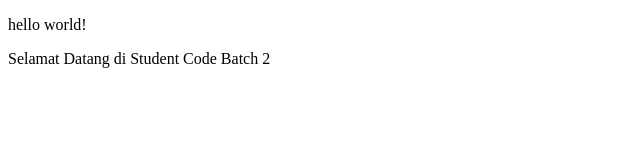
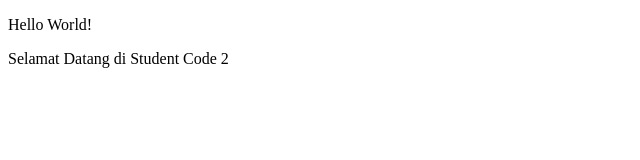
Before and after one commit to kinanthipr/student-code, a plain HTML site: page halaman1.html in a window 1280 px wide. Shown: the full height of the page, 0-640 px from the left. Drawn offline with Linux system fonts and the light colour scheme.

Commit message:
latihan 2 , code editor

```diff
--- a/halaman1.html
+++ b/halaman1.html
@@ -1,12 +1,10 @@
-<!doctype html>
+<!DOCTYPE html>
 <html>
 <head>
-  <title>LAPSI IPM</title>
+	<title>Pemograman Web 1</title>
 </head>
-
 <body>
-  <p>hello world!</p>
-
-  <p>Selamat Datang di Student Code Batch 2</p>
+<p>Hello World!</p>
+<p>Selamat Datang di Student Code 2</p>
 </body>
 </html>
```
